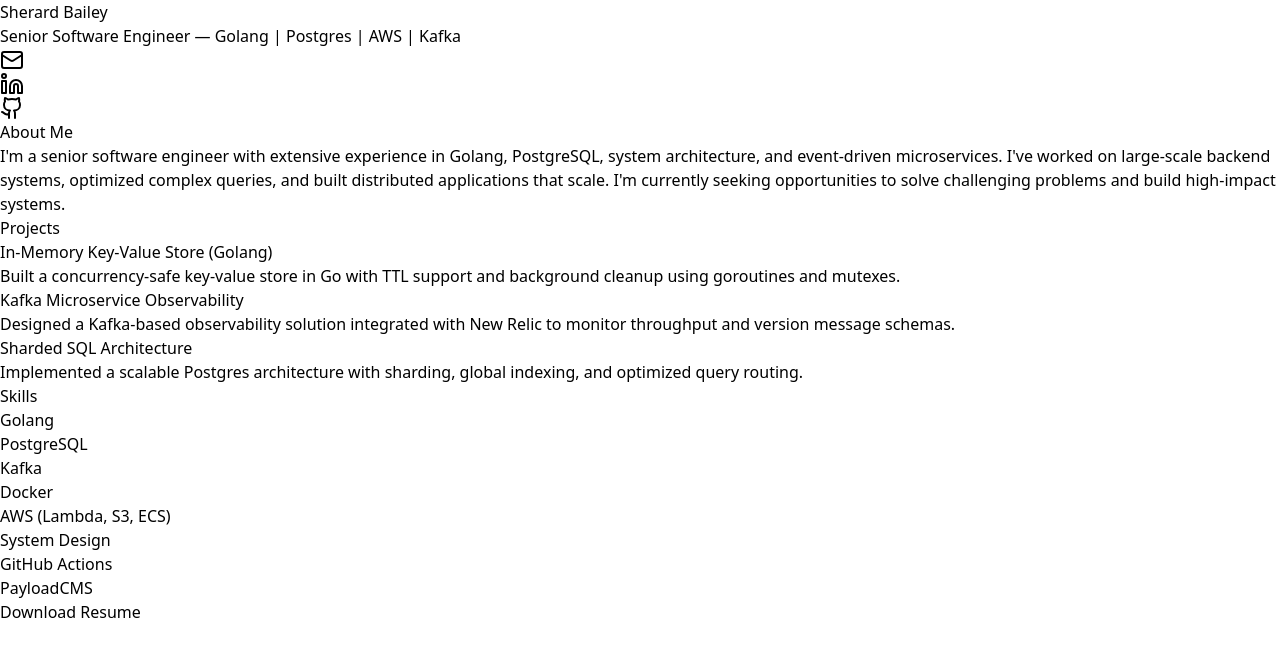
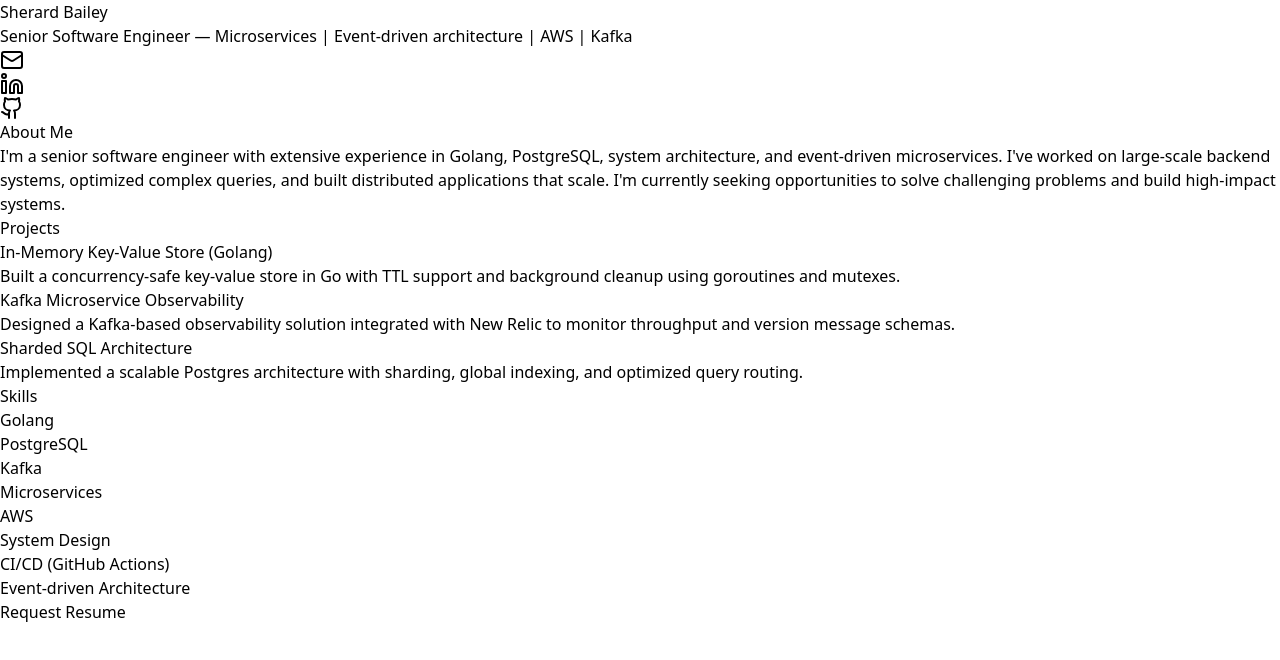
Before and after one commit to sh3r4rd/sh3r4rd.com, a React (Vite) app: page / in a window 1280 px wide. Shown: the top 660 px of the page. Built offline with nearby package versions, Linux system fonts and the light colour scheme.

Commit message:
Update index

```diff
--- a/src/App.jsx
+++ b/src/App.jsx
@@ -9,7 +9,7 @@ export default function Portfolio() {
         <header className="text-center">
           <h1 className="text-4xl font-bold">Sherard Bailey</h1>
           <p className="text-lg mt-2 text-gray-600 dark:text-gray-400">
-            Senior Software Engineer — Golang | Postgres | AWS | Kafka
+            Senior Software Engineer — Microservices | Event-driven architecture | AWS | Kafka
           </p>
           <div className="flex justify-center gap-4 mt-4">
             <a href="mailto:sherard@example.com" aria-label="Email">
@@ -18,7 +18,7 @@ export default function Portfolio() {
             <a href="https://www.linkedin.com/in/sherardbailey" target="_blank" aria-label="LinkedIn">
               <Linkedin />
             </a>
-            <a href="https://github.com/sherardbailey" target="_blank" aria-label="GitHub">
+            <a href="https://github.com/sh3r4rd" target="_blank" aria-label="GitHub">
               <Github />
             </a>
           </div>
@@ -68,16 +68,16 @@ export default function Portfolio() {
             <li>Golang</li>
             <li>PostgreSQL</li>
             <li>Kafka</li>
-            <li>Docker</li>
-            <li>AWS (Lambda, S3, ECS)</li>
+            <li>Microservices</li>
+            <li>AWS</li>
             <li>System Design</li>
-            <li>GitHub Actions</li>
-            <li>PayloadCMS</li>
+            <li>CI/CD (GitHub Actions)</li>
+            <li>Event-driven Architecture</li>
           </ul>
         </section>
 
         <section className="text-center mt-12">
-          <Button size="lg">Download Resume</Button>
+          <Button size="lg">Request Resume</Button>
         </section>
       </section>
     </main>
```
